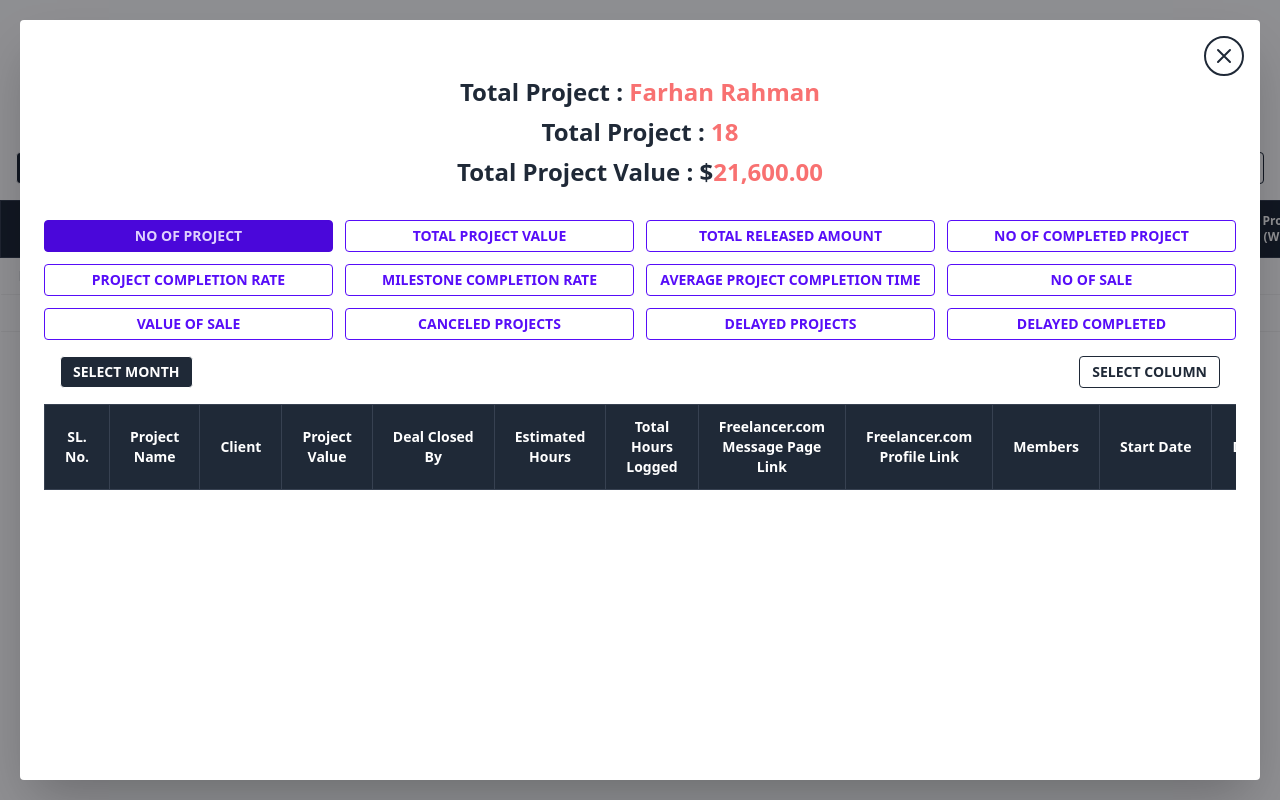
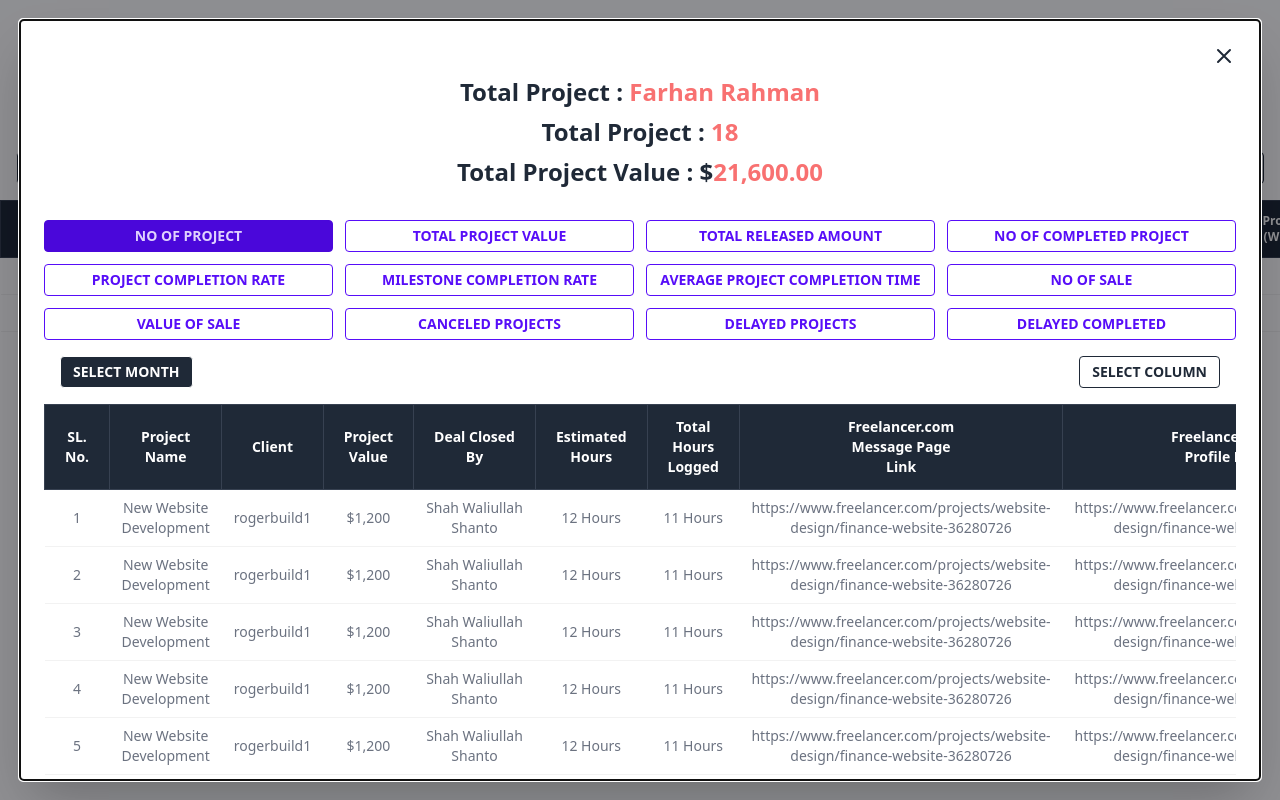
Before and after one commit to nafis-abdullah-seopage1/draggable-table, a React (Vite) app: page / in a window 1280 px wide. Both pictures are taken after a click on the element "18". Built offline with nearby package versions, Linux system fonts and the light colour scheme.

Commit message:
modal table created

```diff
--- /dev/null
+++ b/public/modal-table-data.json
@@ -0,0 +1,212 @@
+[
+    {
+      "_id": "6502e1e5402ac1c3a4d1cc59",
+      "sl_no": 1,
+      "project_name": "New Website Development",
+      "client": "rogerbuild1",
+      "project_value": "$1,200",
+      "deal_closed_by": "Shah Waliullah Shanto",
+      "estimated_hours": "12 Hours",
+      "total_hours_logged": "11 Hours",
+      "freelancer_com_message_page_link": "https://www.freelancer.com/projects/website-design/finance-website-36280726",
+      "freelancer_com_profile_link": "https://www.freelancer.com/projects/website-design/finance-website-36280726",
+      "members": 1,
+      "start_date": "4-Apr-2023",
+      "deadline": "26-Apr-2023",
+      "deliverables_signed_by_the_client": "Yes",
+      "deliverables_signed_internally": "Not Applicable",
+      "project_progress_payment_wise": "65%",
+      "project_progress_task_completion_wise": "67%",
+      "status": "In Progress",
+      "project_completion_time": "12 Days 15 Hours"
+    },
+    {
+      "_id": "6502e1e54c6a735f5fb4b7c8",
+      "sl_no": 2,
+      "project_name": "New Website Development",
+      "client": "rogerbuild1",
+      "project_value": "$1,200",
+      "deal_closed_by": "Shah Waliullah Shanto",
+      "estimated_hours": "12 Hours",
+      "total_hours_logged": "11 Hours",
+      "freelancer_com_message_page_link": "https://www.freelancer.com/projects/website-design/finance-website-36280726",
+      "freelancer_com_profile_link": "https://www.freelancer.com/projects/website-design/finance-website-36280726",
+      "members": 1,
+      "start_date": "4-Apr-2023",
+      "deadline": "26-Apr-2023",
+      "deliverables_signed_by_the_client": "Yes",
+      "deliverables_signed_internally": "Not Applicable",
+      "project_progress_payment_wise": "65%",
+      "project_progress_task_completion_wise": "67%",
+      "status": "In Progress",
+      "project_completion_time": "12 Days 15 Hours"
+    },
+    {
+      "_id": "6502e1e5c51805a0b9aed067",
+      "sl_no": 3,
+      "project_name": "New Website Development",
+      "client": "rogerbuild1",
+      "project_value": "$1,200",
+      "deal_closed_by": "Shah Waliullah Shanto",
+      "estimated_hours": "12 Hours",
+      "total_hours_logged": "11 Hours",
+      "freelancer_com_message_page_link": "https://www.freelancer.com/projects/website-design/finance-website-36280726",
+      "freelancer_com_profile_link": "https://www.freelancer.com/projects/website-design/finance-website-36280726",
+      "members": 1,
+      "start_date": "4-Apr-2023",
+      "deadline": "26-Apr-2023",
+      "deliverables_signed_by_the_client": "Yes",
+      "deliverables_signed_internally": "Not Applicable",
+      "project_progress_payment_wise": "65%",
+      "project_progress_task_completion_wise": "67%",
+      "status": "In Progress",
+      "project_completion_time": "12 Days 15 Hours"
+    },
+    {
+      "_id": "6502e1e5ca5fe319c5c36fe3",
+      "sl_no": 4,
+      "project_name": "New Website Development",
+      "client": "rogerbuild1",
+      "project_value": "$1,200",
+      "deal_closed_by": "Shah Waliullah Shanto",
+      "estimated_hours": "12 Hours",
+      "total_hours_logged": "11 Hours",
+      "freelancer_com_message_page_link": "https://www.freelancer.com/projects/website-design/finance-website-36280726",
+      "freelancer_com_profile_link": "https://www.freelancer.com/projects/website-design/finance-website-36280726",
+      "members": 1,
+      "start_date": "4-Apr-2023",
+      "deadline": "26-Apr-2023",
+      "deliverables_signed_by_the_client": "Yes",
+      "deliverables_signed_internally": "Not Applicable",
+      "project_progress_payment_wise": "65%",
+      "project_progress_task_completion_wise": "67%",
+      "status": "In Progress",
+      "project_completion_time": "12 Days 15 Hours"
+    },
+    {
+      "_id": "6502e1e53b390b25f27ea29f",
+      "sl_no": 5,
+      "project_name": "New Website Development",
+      "client": "rogerbuild1",
+      "project_value": "$1,200",
+      "deal_closed_by": "Shah Waliullah Shanto",
+      "estimated_hours": "12 Hours",
+      "total_hours_logged": "11 Hours",
+      "freelancer_com_message_page_link": "https://www.freelancer.com/projects/website-design/finance-website-36280726",
+      "freelancer_com_profile_link": "https://www.freelancer.com/projects/website-design/finance-website-36280726",
+      "members": 1,
+      "start_date": "4-Apr-2023",
+      "deadline": "26-Apr-2023",
+      "deliverables_signed_by_the_client": "Yes",
+      "deliverables_signed_internally": "Not Applicable",
+      "project_progress_payment_wise": "65%",
+      "project_progress_task_completion_wise": "67%",
+      "status": "In Progress",
+      "project_completion_time": "12 Days 15 Hours"
+    },
+    {
+      "_id": "6502e1e58a9bb8c0091701dc",
+      "sl_no": 6,
+      "project_name": "New Website Development",
+      "client": "rogerbuild1",
+      "project_value": "$1,200",
+      "deal_closed_by": "Shah Waliullah Shanto",
+      "estimated_hours": "12 Hours",
+      "total_hours_logged": "11 Hours",
+      "freelancer_com_message_page_link": "https://www.freelancer.com/projects/website-design/finance-website-36280726",
+      "freelancer_com_profile_link": "https://www.freelancer.com/projects/website-design/finance-website-36280726",
+      "members": 1,
+      "start_date": "4-Apr-2023",
+      "deadline": "26-Apr-2023",
+      "deliverables_signed_by_the_client": "Yes",
+      "deliverables_signed_internally": "Not Applicable",
+      "project_progress_payment_wise": "65%",
+      "project_progress_task_completion_wise": "67%",
+      "status": "In Progress",
+      "project_completion_time": "12 Days 15 Hours"
+    },
+    {
+      "_id": "6502e1e57f5bc138b274584c",
+      "sl_no": 7,
+      "project_name": "New Website Development",
+      "client": "rogerbuild1",
+      "project_value": "$1,200",
+      "deal_closed_by": "Shah Waliullah Shanto",
+      "estimated_hours": "12 Hours",
+      "total_hours_logged": "11 Hours",
+      "freelancer_com_message_page_link": "https://www.freelancer.com/projects/website-design/finance-website-36280726",
+      "freelancer_com_profile_link": "https://www.freelancer.com/projects/website-design/finance-website-36280726",
+      "members": 1,
+      "start_date": "4-Apr-2023",
+      "deadline": "26-Apr-2023",
+      "deliverables_signed_by_the_client": "Yes",
+      "deliverables_signed_internally": "Not Applicable",
+      "project_progress_payment_wise": "65%",
+      "project_progress_task_completion_wise": "67%",
+      "status": "In Progress",
+      "project_completion_time": "12 Days 15 Hours"
+    },
+    {
+      "_id": "6502e1e56d09f84bbb529082",
+      "sl_no": 8,
+      "project_name": "New Website Development",
+      "client": "rogerbuild1",
+      "project_value": "$1,200",
+      "deal_closed_by": "Shah Waliullah Shanto",
+      "estimated_hours": "12 Hours",
+      "total_hours_logged": "11 Hours",
+      "freelancer_com_message_page_link": "https://www.freelancer.com/projects/website-design/finance-website-36280726",
+      "freelancer_com_profile_link": "https://www.freelancer.com/projects/website-design/finance-website-36280726",
+      "members": 1,
+      "start_date": "4-Apr-2023",
+      "deadline": "26-Apr-2023",
+      "deliverables_signed_by_the_client": "Yes",
+      "deliverables_signed_internally": "Not Applicable",
+      "project_progress_payment_wise": "65%",
+      "project_progress_task_completion_wise": "67%",
+      "status": "In Progress",
+      "project_completion_time": "12 Days 15 Hours"
+    },
+    {
+      "_id": "6502e1e59d92fc70238b7264",
+      "sl_no": 9,
+      "project_name": "New Website Development",
+      "client": "rogerbuild1",
+      "project_value": "$1,200",
+      "deal_closed_by": "Shah Waliullah Shanto",
+      "estimated_hours": "12 Hours",
+      "total_hours_logged": "11 Hours",
+      "freelancer_com_message_page_link": "https://www.freelancer.com/projects/website-design/finance-website-36280726",
+      "freelancer_com_profile_link": "https://www.freelancer.com/projects/website-design/finance-website-36280726",
+      "members": 1,
+      "start_date": "4-Apr-2023",
+      "deadline": "26-Apr-2023",
+      "deliverables_signed_by_the_client": "Yes",
+      "deliverables_signed_internally": "Not Applicable",
+      "project_progress_payment_wise": "65%",
+      "project_progress_task_completion_wise": "67%",
+      "status": "In Progress",
+      "project_completion_time": "12 Days 15 Hours"
+    },
+    {
+      "_id": "6502e1e5107c26d848faaab9",
+      "sl_no": 10,
+      "project_name": "New Website Development",
+      "client": "rogerbuild1",
+      "project_value": "$1,200",
+      "deal_closed_by": "Shah Waliullah Shanto",
+      "estimated_hours": "12 Hours",
+      "total_hours_logged": "11 Hours",
+      "freelancer_com_message_page_link": "https://www.freelancer.com/projects/website-design/finance-website-36280726",
+      "freelancer_com_profile_link": "https://www.freelancer.com/projects/website-design/finance-website-36280726",
+      "members": 1,
+      "start_date": "4-Apr-2023",
+      "deadline": "26-Apr-2023",
+      "deliverables_signed_by_the_client": "Yes",
+      "deliverables_signed_internally": "Not Applicable",
+      "project_progress_payment_wise": "65%",
+      "project_progress_task_completion_wise": "67%",
+      "status": "In Progress",
+      "project_completion_time": "12 Days 15 Hours"
+    }
+  ]
--- a/src/App.jsx
+++ b/src/App.jsx
@@ -4,7 +4,7 @@ import { anchored_Cell, columns } from './utils/table-utils'
 import useFetchData from './hooks/useFetchData';
 
 function App() {
-  const [tableData, setTableData] = useFetchData();
+  const [tableData, setTableData] = useFetchData('/table-data.json');
 
   return (
     <main>
--- a/src/components/DraggableTable/ModalTable.jsx
+++ b/src/components/DraggableTable/ModalTable.jsx
@@ -1,8 +1,11 @@
+import useFetchData from "../../hooks/useFetchData";
 import { modal_table_columns } from "../../utils/modal-table-utils";
 import Header from "../Header";
 import DraggableTable from "./DraggableTable";
 
 export default function ModalTable({ modal_data: { rowData, anchored_Cell },selectedCell,setSelectedCell }) {
+    const [tableData] = useFetchData('/modal-table-data.json')
+
     return (
         <dialog id={`my_modal_1`} className="modal bg-slate-950/20 p-5">
             <div className="modal-box rounded h-full w-full max-w-none max-h-none relative">
@@ -14,11 +17,11 @@ export default function ModalTable({ modal_data: { rowData, anchored_Cell },sele
 
                 <div className="flex gap-3 flex-wrap w-full justify-center">
                     {
-                        Object.keys(rowData || {}).filter((data) => anchored_Cell[data]).map((data) => <button onClick={()=>setSelectedCell(data)} className={`btn btn-outline btn-primary rounded btn-sm basis-60 grow shrink ${selectedCell===data && 'btn-active'}`}>{data.split('_').join(' ')}</button>)
+                        Object.keys(rowData || {}).filter((data) => anchored_Cell[data]).map((data,i) => <button key={i} onClick={()=>setSelectedCell(data)} className={`btn btn-outline btn-primary rounded btn-sm basis-60 grow shrink ${selectedCell===data && 'btn-active'}`}>{data.split('_').join(' ')}</button>)
                     }
                 </div>
 
-                <DraggableTable anchored_Cell={{}} columns={modal_table_columns} tableData={[]} />
+                <DraggableTable anchored_Cell={{}} columns={modal_table_columns} tableData={tableData} />
             </div>
         </dialog>
     )
--- a/src/hooks/useFetchData.js
+++ b/src/hooks/useFetchData.js
@@ -1,10 +1,10 @@
 import { useEffect, useState } from "react";
 
-export default function useFetchData(){
+export default function useFetchData(url){
     const [data, setData] = useState([]);
 
     useEffect(() => {
-        fetch('/table-data.json').then(res => res.json()).then(data => setData(data));
+        fetch(url).then(res => res.json()).then(data => setData(data));
     }, [])
 
     return [data,setData];
--- a/src/utils/modal-table-utils.jsx
+++ b/src/utils/modal-table-utils.jsx
@@ -1,6 +1,6 @@
 export const modal_table_columns = [
     {
-        title: 'sl_no.',
+        title: 'sl_no',
         content: <>SL.<br />No.</>
     },
     {
@@ -28,11 +28,11 @@ export const modal_table_columns = [
         content: <>Total<br />Hours<br />Logged</>
     },
     {
-        title: 'freelancer.com_message_page_link',
+        title: 'freelancer_com_message_page_link',
         content: <>Freelancer.com<br />Message Page<br />Link</>
     },
     {
-        title: 'freelancer.com_profile_link',
+        title: 'freelancer_com_profile_link',
         content: <>Freelancer.com<br />Profile Link</>
     },
     {
```
